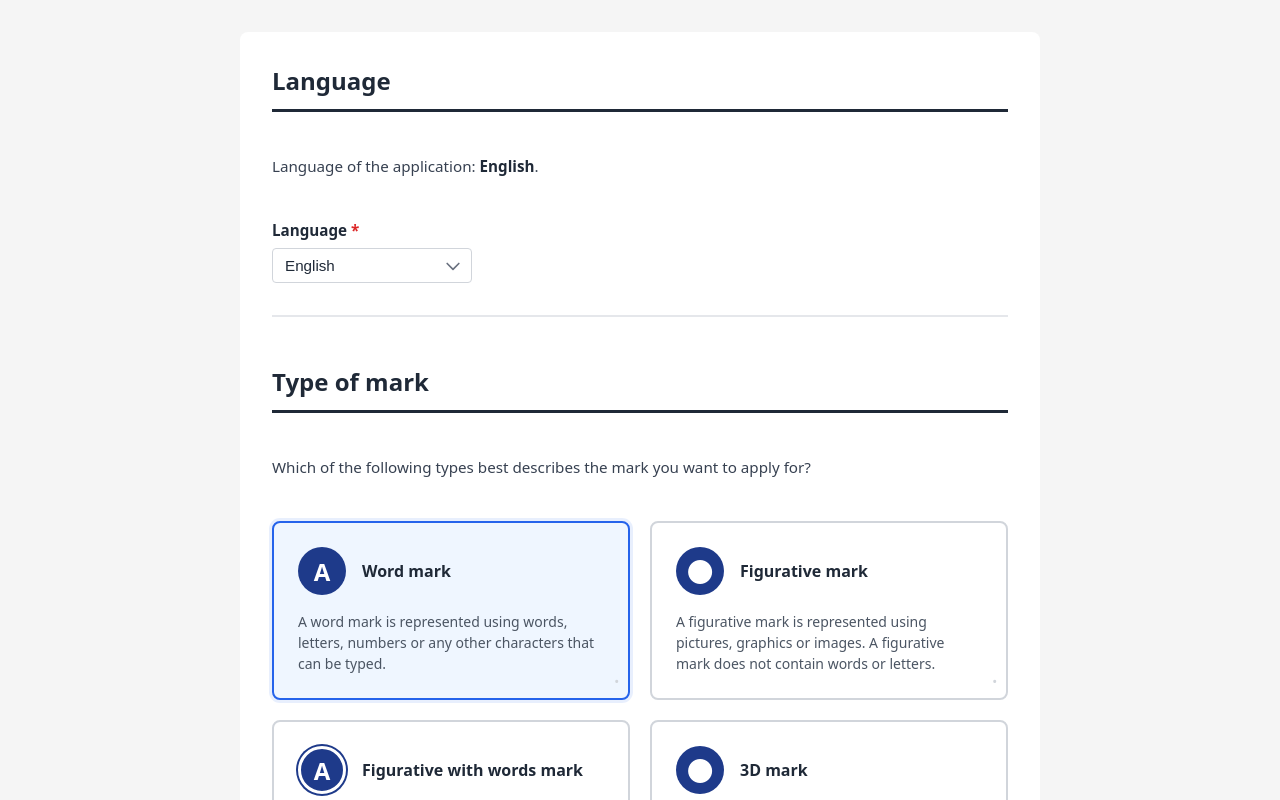
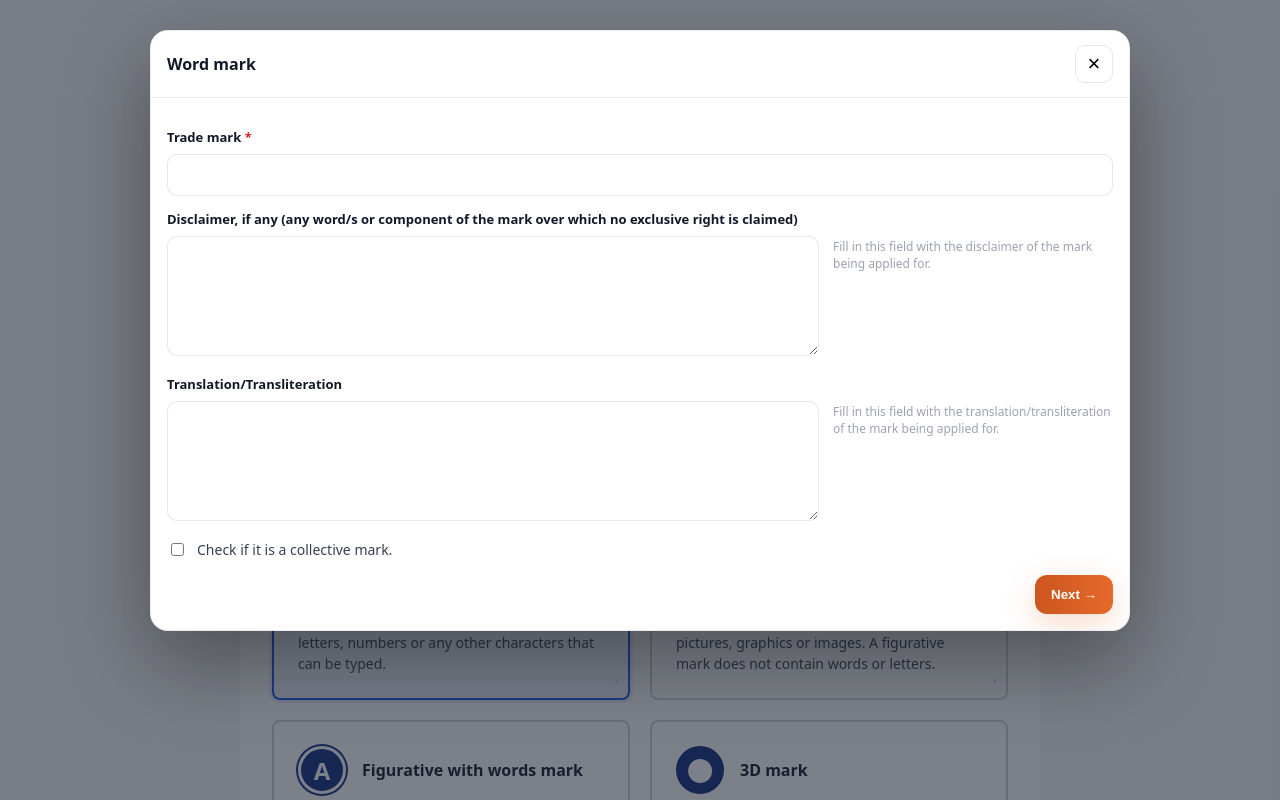
Before and after one commit to jmatthew0/Trademark, a React (Vite) app in the folder Trademark/: page /trademark in a window 1280 px wide. Both pictures are taken after a click on the button 451 px from the left and 610 px from the top of the page. Shown: the top 800 px of the page. Built offline with nearby package versions, Linux system fonts and the light colour scheme.

Commit message:
Modal Feature for Word Mark and Figurative Mark
Added modal features for the Word Mark and Figurative Mark cards

```diff
--- a/Trademark/src/Components/Trademark.jsx
+++ b/Trademark/src/Components/Trademark.jsx
@@ -2,6 +2,8 @@ import React, { useState } from "react";
 import "../Css/Trademark.css";
 
 import MarkTypeModal from "./TypeOfMark/MarkTypeModal";
+import WordMark from "./TypeOfMark/WordMark";
+import FigurativeMark from "./TypeOfMark/FigurativeMark";
 import FigurativeWithWordsMark from "./TypeOfMark/FigurativeWithWordsMark";
 import ThreeDMark from "./TypeOfMark/ThreeDMark";
 import StampedOrMarked from "./TypeOfMark/StampedOrMarked";
@@ -59,8 +61,7 @@ export default function Trademark() {
   const handleMarkTypeClick = (markId) => {
     setSelectedMarkType(markId);
 
-    // Open modal for requested types
-    if (markId === "figurative-words" || markId === "3d" || markId === "stamped") {
+    if (markId === "word" || markId === "figurative" || markId === "figurative-words" || markId === "3d" || markId === "stamped") {
       setModalKey(markId);
       setModalOpen(true);
     }
@@ -80,11 +81,14 @@ export default function Trademark() {
   const onModalNext = (payload) => {
     console.log("Modal Next payload:", modalKey, payload);
     closeModal();
-    // You can store payload into state here if you want
   };
 
   const modalTitle =
-    modalKey === "figurative-words"
+    modalKey === "word"
+      ? "Word mark"
+      : modalKey === "figurative"
+      ? "Figurative mark"
+      : modalKey === "figurative-words"
       ? "Figurative with words mark"
       : modalKey === "3d"
       ? "3D mark"
@@ -95,7 +99,6 @@ export default function Trademark() {
   return (
     <div className="trademark-container">
       <div className="trademark-form">
-        {/* Language Section */}
         <div className="form-section">
           <h2 className="section-title">Language</h2>
 
@@ -121,7 +124,6 @@ export default function Trademark() {
           </div>
         </div>
 
-        {/* Type of Mark Section */}
         <div className="form-section">
           <h2 className="section-title">Type of mark</h2>
 
@@ -149,7 +151,6 @@ export default function Trademark() {
           </div>
         </div>
 
-        {/* Next Button */}
         <div className="button-section">
           <button className="next-button" onClick={handleNext}>
             Next
@@ -160,8 +161,15 @@ export default function Trademark() {
         </div>
       </div>
 
-      {/* MODAL */}
       <MarkTypeModal open={modalOpen} title={modalTitle} onClose={closeModal}>
+        {modalKey === "word" ? (
+          <WordMark onNext={onModalNext} />
+        ) : null}
+
+        {modalKey === "figurative" ? (
+          <FigurativeMark onNext={onModalNext} />
+        ) : null}
+
         {modalKey === "figurative-words" ? (
           <FigurativeWithWordsMark onNext={onModalNext} />
         ) : null}
--- a/Trademark/src/Components/TypeOfMark/FigurativeMark.jsx
+++ b/Trademark/src/Components/TypeOfMark/FigurativeMark.jsx
@@ -0,0 +1,83 @@
+import React, { useState } from "react";
+import "../../Css/TypeOfMarks.css";
+
+export default function FigurativeMark({ onNext }) {
+  const [files, setFiles] = useState([]);
+  const [description, setDescription] = useState("");
+  const [disclaimer, setDisclaimer] = useState("");
+  const [isCollective, setIsCollective] = useState(false);
+  const [hasColor, setHasColor] = useState(false);
+
+  const handleFiles = (e) => {
+    setFiles(Array.from(e.target.files || []));
+  };
+
+  return (
+    <div className="tm-modal-body">
+      <p className="tm-modal-help">
+        Please attach reproduction of the mark. (The mark must not exceed 8cm × 8cm. If colour/s is/are claimed, the
+        reproduction must show the colour/s claimed.)
+      </p>
+
+      <div className="tm-field">
+        <label className="tm-label">Attach attachment(s)</label>
+        <div className="tm-file-row">
+          <label className="tm-file-btn">
+            Add file(s)
+            <input type="file" multiple onChange={handleFiles} style={{ display: "none" }} />
+          </label>
+          <div className="tm-file-meta">
+            {files.length ? `${files.length} file(s) selected` : "No files selected"}
+          </div>
+        </div>
+      </div>
+
+      <div className="tm-field tm-two-col">
+        <div>
+          <label className="tm-label">
+            Description of the mark, if there is a claim of color/s specify the principal parts of the mark that are in the
+            color/s identified.
+          </label>
+          <textarea
+            className="tm-textarea"
+            value={description}
+            onChange={(e) => setDescription(e.target.value)}
+          />
+        </div>
+        <div className="tm-sidehint">Fill this field with the description of the mark being applied for.</div>
+      </div>
+
+      <div className="tm-field tm-two-col">
+        <div>
+          <label className="tm-label">
+            Disclaimer, if any (any word/s or component of the mark over which no exclusive right is claimed)
+          </label>
+          <textarea
+            className="tm-textarea"
+            value={disclaimer}
+            onChange={(e) => setDisclaimer(e.target.value)}
+          />
+        </div>
+        <div className="tm-sidehint">Fill in this field with the disclaimer of the mark being applied for.</div>
+      </div>
+
+      <div className="tm-checks">
+        <label className="tm-check">
+          <input type="checkbox" checked={isCollective} onChange={(e) => setIsCollective(e.target.checked)} />
+          <span>Check if it is a collective mark.</span>
+        </label>
+
+        <label className="tm-check">
+          <input type="checkbox" checked={hasColor} onChange={(e) => setHasColor(e.target.checked)} />
+          <span>Check if your trade mark contain any colour.</span>
+        </label>
+      </div>
+
+      <div className="tm-modal-footer">
+        <button className="tm-next" type="button" onClick={() => onNext?.({ files, description, disclaimer, isCollective, hasColor })}>
+          Next <span aria-hidden="true">→</span>
+        </button>
+      </div>
+    </div>
+  );
+}
--- a/Trademark/src/Components/TypeOfMark/FigurativeWithWordsMark.jsx
+++ b/Trademark/src/Components/TypeOfMark/FigurativeWithWordsMark.jsx
@@ -16,7 +16,6 @@ export default function FigurativeWithWordsMark({ onNext }) {
 
   return (
     <div className="tm-modal-body">
-      <h2 className="tm-modal-title">Figurative with words mark</h2>
       <p className="tm-modal-help">
         Please attach reproduction of the mark. (The mark must not exceed 8cm × 8cm. If colour/s is/are claimed, the
         reproduction must show the colour/s claimed.)
--- a/Trademark/src/Components/TypeOfMark/StampedOrMarked.jsx
+++ b/Trademark/src/Components/TypeOfMark/StampedOrMarked.jsx
@@ -15,7 +15,6 @@ export default function StampedOrMarked({ onNext }) {
 
   return (
     <div className="tm-modal-body">
-      <h2 className="tm-modal-title">Stamped or marked container of good</h2>
 
       <p className="tm-modal-help">
         Please attach reproduction of the mark. (The mark must not exceed 8cm × 8cm.
--- a/Trademark/src/Components/TypeOfMark/ThreeDMark.jsx
+++ b/Trademark/src/Components/TypeOfMark/ThreeDMark.jsx
@@ -14,7 +14,6 @@ export default function ThreeDMark({ onNext }) {
 
   return (
     <div className="tm-modal-body">
-      <h2 className="tm-modal-title">3D mark</h2>
       <p className="tm-modal-help">
         Please attach reproduction of the mark. (The mark must not exceed 8cm × 8cm. If colour/s is/are claimed, the
         reproduction must show the colour/s claimed.)
--- a/Trademark/src/Components/TypeOfMark/WordMark.jsx
+++ b/Trademark/src/Components/TypeOfMark/WordMark.jsx
@@ -0,0 +1,67 @@
+import React, { useState } from "react";
+import "../../Css/TypeOfMarks.css";
+
+export default function WordMark({ onNext }) {
+  const [tradeMark, setTradeMark] = useState("");
+  const [disclaimer, setDisclaimer] = useState("");
+  const [translation, setTranslation] = useState("");
+  const [isCollective, setIsCollective] = useState(false);
+
+  return (
+    <div className="tm-modal-body">
+
+      <div className="tm-field">
+        <label className="tm-label">
+          Trade mark <span className="tm-required">*</span>
+        </label>
+        <input
+          className="tm-input"
+          value={tradeMark}
+          onChange={(e) => setTradeMark(e.target.value)}
+          placeholder=""
+        />
+      </div>
+
+      <div className="tm-field tm-two-col">
+        <div>
+          <label className="tm-label">
+            Disclaimer, if any (any word/s or component of the mark over which no exclusive right is claimed)
+          </label>
+          <textarea
+            className="tm-textarea"
+            value={disclaimer}
+            onChange={(e) => setDisclaimer(e.target.value)}
+          />
+        </div>
+        <div className="tm-sidehint">Fill in this field with the disclaimer of the mark being applied for.</div>
+      </div>
+
+      <div className="tm-field tm-two-col">
+        <div>
+          <label className="tm-label">Translation/Transliteration</label>
+          <textarea
+            className="tm-textarea"
+            value={translation}
+            onChange={(e) => setTranslation(e.target.value)}
+          />
+        </div>
+        <div className="tm-sidehint">
+          Fill in this field with the translation/transliteration of the mark being applied for.
+        </div>
+      </div>
+
+      <div className="tm-checks">
+        <label className="tm-check">
+          <input type="checkbox" checked={isCollective} onChange={(e) => setIsCollective(e.target.checked)} />
+          <span>Check if it is a collective mark.</span>
+        </label>
+      </div>
+
+      <div className="tm-modal-footer">
+        <button className="tm-next" type="button" onClick={() => onNext?.({ tradeMark, disclaimer, translation, isCollective })}>
+          Next <span aria-hidden="true">→</span>
+        </button>
+      </div>
+    </div>
+  );
+}
--- a/Trademark/src/Css/TypeOfMarks.css
+++ b/Trademark/src/Css/TypeOfMarks.css
@@ -82,6 +82,7 @@
     color: var(--muted);
     font-size: 13px;
     line-height: 1.5;
+    font-weight: 700;
   }
 
   .tm-field {
```
